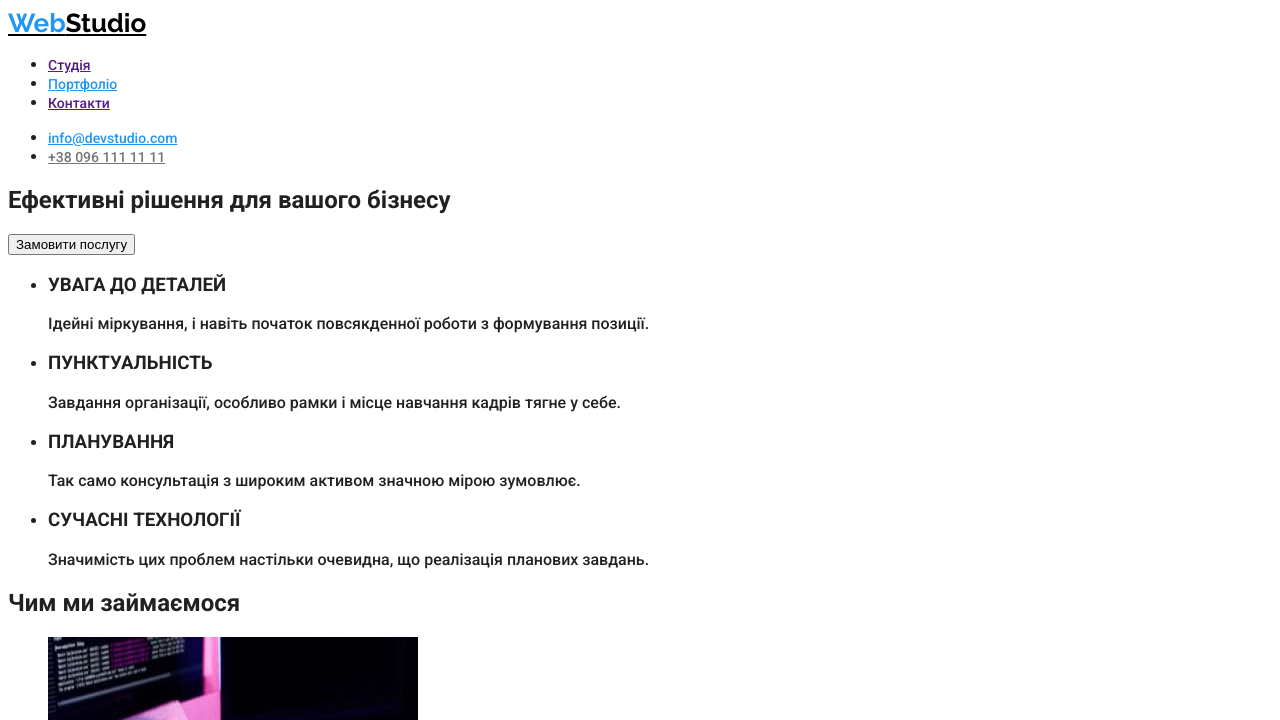
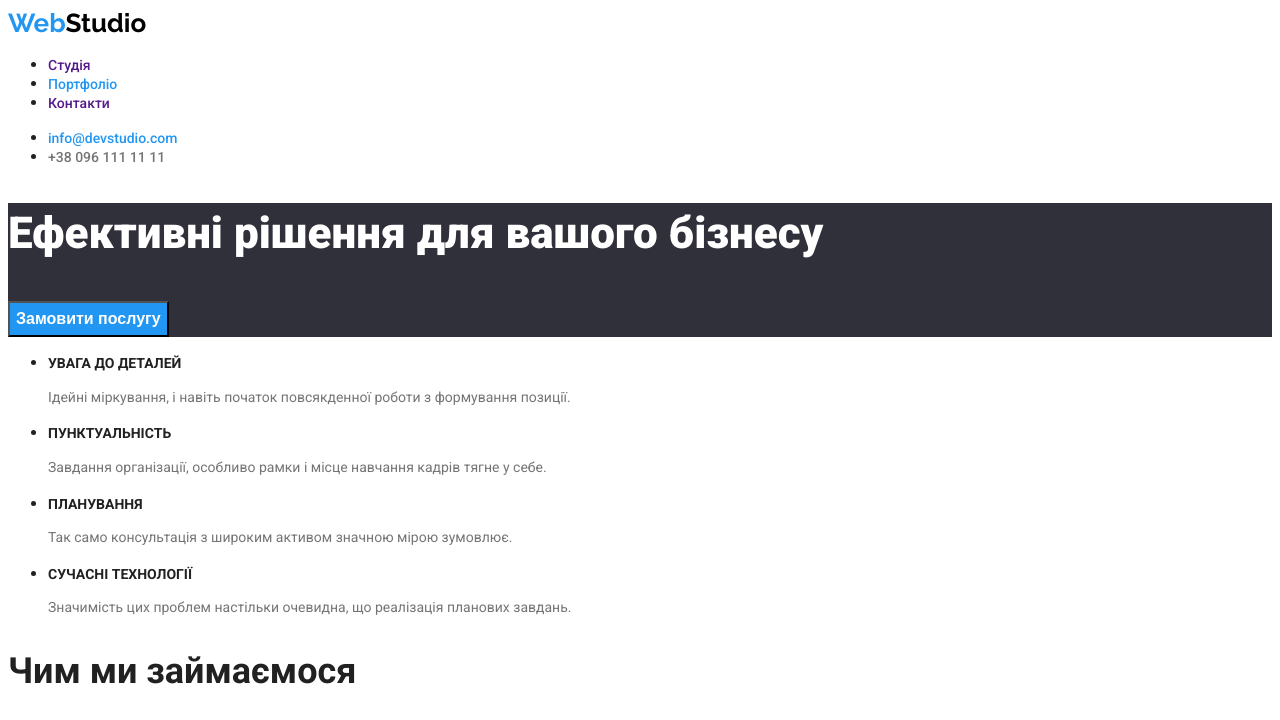
Before and after one commit to katekatekatekate92/goit-markup-hw-02, a plain HTML site: page index.html in a window 1280 px wide. Shown: the top 720 px of the page. Drawn offline with Linux system fonts and the light colour scheme.

Commit message:
add css for sections

```diff
--- a/css/styles.css
+++ b/css/styles.css
@@ -1,8 +1,12 @@
-:root {
+body {
     font-family: Roboto;
     font-weight: 500;
     color: #212121;
 }
+a {
+    text-decoration: none;
+}
+
 .logo {
     font-family: Raleway;
     font-weight: 700;
@@ -36,6 +40,52 @@
     line-height: 1.1;
     color: #757575;
 }
+.upper-section {
+    background-color: #2F303A;
+}
+.main-title {
+    font-size: 44px;
+    font-weight: 900;
+    line-height: 1.4;
+    color: #FFFFFF;
+}
+.main-btn {
+    font-size: 16px;
+    font-weight: 700;
+    line-height: 1.9;
+    color: #FFFFFF;
+    background-color: #2196F3;
+}
+.titles {
+    font-size: 14px;
+    font-weight: 700;
+    line-height: 1.1;
+    color: #212121;
+}
+.benefits-text {
+    font-size: 14px;
+    font-weight: 400;
+    line-height: 1.7;
+    color: #757575;
+}
+.section-title {
+    font-size: 36px;
+    font-weight: 700;
+    line-height: 1.2;
+    color: #212121;
+}
+.team-title {
+    font-size: 16px;
+    font-weight: 500;
+    line-height: 1.2;
+    color: #212121;
+}
+.team-dscrpt {
+    font-size: 16px;
+    font-weight: 400;
+    line-height: 1.2;
+    color: #757575;
+}
 .filtr-buttons {
     font-size: 16px;
     font-weight: 500;
--- a/index.html
+++ b/index.html
@@ -23,32 +23,32 @@
         </ul>
     </header>
     <main>
-        <section>
-            <h1>Ефективні рішення для вашого бізнесу</h1>
-            <button type="button">Замовити послугу</button>
+        <section class="upper-section">
+            <h1 class="main-title">Ефективні рішення для вашого бізнесу</h1>
+            <button type="button" class="main-btn">Замовити послугу</button>
         </section>
         <section>
             <ul>
                 <li>
-                    <h3>УВАГА ДО ДЕТАЛЕЙ</h3>
-                    <p>Ідейні міркування, і навіть початок повсякденної роботи з формування позиції.</p>
+                    <h3 class="titles">УВАГА ДО ДЕТАЛЕЙ</h3>
+                    <p class="benefits-text">Ідейні міркування, і навіть початок повсякденної роботи з формування позиції.</p>
                 </li>
                 <li>
-                    <h3>ПУНКТУАЛЬНІСТЬ</h3>
-                    <p>Завдання організації, особливо рамки і місце навчання кадрів тягне у себе.</p>
+                    <h3 class="titles">ПУНКТУАЛЬНІСТЬ</h3>
+                    <p class="benefits-text">Завдання організації, особливо рамки і місце навчання кадрів тягне у себе.</p>
                 </li>
                 <li>
-                    <h3>ПЛАНУВАННЯ</h3>
-                    <p>Так само консультація з широким активом значною мірою зумовлює.</p>
+                    <h3 class="titles">ПЛАНУВАННЯ</h3>
+                    <p class="benefits-text">Так само консультація з широким активом значною мірою зумовлює.</p>
                 </li>
                 <li>
-                    <h3>СУЧАСНІ ТЕХНОЛОГІЇ</h3>
-                    <p>Значимість цих проблем настільки очевидна, що реалізація планових завдань.</p>
+                    <h3 class="titles">СУЧАСНІ ТЕХНОЛОГІЇ</h3>
+                    <p class="benefits-text">Значимість цих проблем настільки очевидна, що реалізація планових завдань.</p>
                 </li>
             </ul>
         </section>
         <section>
-            <h2>Чим ми займаємося</h2>
+            <h2 class="section-title">Чим ми займаємося</h2>
             <ul>
                 <li><img src="./images/img-1.jpg" alt="Робота за ноутбуком" width="370" height="386"></li>
                 <li><img src="./images/img-2.jpg" alt="Ноутбук та телефон" width="370" height="294"></li>
@@ -56,27 +56,27 @@
             </ul>
         </section>
         <section>
-            <h2>Наша команда</h2>
+            <h2 class="section-title">Наша команда</h2>
             <ul>
                 <li>
                     <img src="./images/img-4.jpg" alt="Чоловік в окулярах та сорочці" width="270" height="260">
-                    <h3>Ігор Дем'яненко</h3>
-                    <p>Product Designer</p>
+                    <h3 class="team-title">Ігор Дем'яненко</h3>
+                    <p class="team-dscrpt">Product Designer</p>
                 </li>
                 <li>
                     <img src="./images/img-5.jpg" alt="Білява жінка в окулярах та жакеті" width="270" height="260">
-                    <h3>Ольга Рєпіна</h3>
-                    <p>Frontend Developer</p>
+                    <h3 class="team-title">Ольга Рєпіна</h3>
+                    <p class="team-dscrpt">Frontend Developer</p>
                 </li>
                 <li>
                     <img src="./images/img-6.jpg" alt="Чоловік в голубій сорочці" width="270" height="260">
-                    <h3>Микола Тарасов</h3>
-                    <p>Marketing</p>
+                    <h3 class="team-title">Микола Тарасов</h3>
+                    <p> class="team-dscrpt"Marketing</p>
                 </li>
                 <li>
                     <img src="./images/img-7.jpg" alt="Чоловік в чорній футболці" width="270" height="260">
-                    <h3>Михайло Єрмаков</h3>
-                    <p>UI Designer</p>
+                    <h3 class="team-title">Михайло Єрмаков</h3>
+                    <p class="team-dscrpt">UI Designer</p>
                 </li>
             </ul>
         </section>
```
